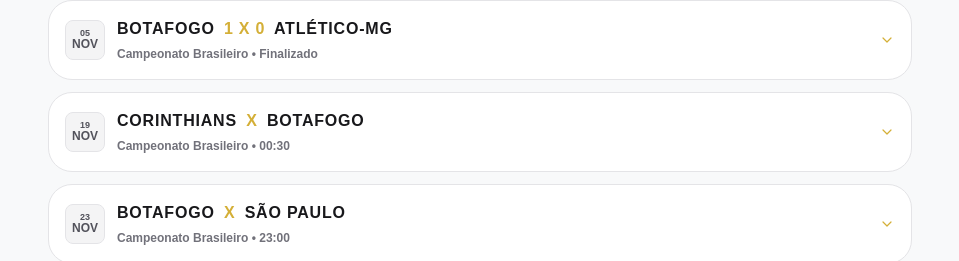
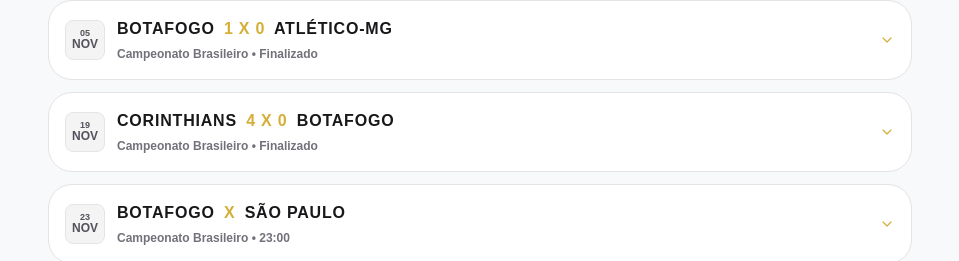
Before and after one commit to bmoliveira2025-IT/fogao-premio, a Next.js app in the folder portal/: page /matches in a window 1280 px wide. Shown: the part 3660-3921 px from the top of the page, without its empty margins (160-1119 px from the left). Built offline with nearby package versions, Linux system fonts and the light colour scheme; no server answers; the database is empty; a web font is replaced by a local one.

Commit message:
Scraper Run: Thu Nov 19 10:32:08 UTC 2026

```diff
--- a/portal/src/data/schedule.ts
+++ b/portal/src/data/schedule.ts
@@ -77,7 +77,7 @@ const rawSchedule: RawScheduleItem[] = [
   {"date": "24/10/2026", "homeTeam": "Internacional", "awayTeam": "Botafogo", "competition": "Campeonato Brasileiro", "time": "16:30", "round": 32, "dateIso": "2026-10-24T16:30:00-03:00", "location": "Beira-Rio", "sourceUrl": "https://ge.globo.com/rs/futebol/brasileirao-serie-a/jogo/24-10-2026/internacional-botafogo.ghtml", "result": "3 - 0"},
   {"date": "28/10/2026", "homeTeam": "Remo", "awayTeam": "Botafogo", "competition": "Campeonato Brasileiro", "time": "21:30", "round": 33, "dateIso": "2026-10-28T21:30:00-03:00", "location": "Mangueirão", "sourceUrl": "https://ge.globo.com/pa/futebol/brasileirao-serie-a/jogo/28-10-2026/remo-botafogo.ghtml", "result": "2 - 1"},
   {"date": "04/11/2026", "homeTeam": "Botafogo", "awayTeam": "Atlético-MG", "competition": "Campeonato Brasileiro", "time": "21:30", "round": 34, "dateIso": "2026-11-04T21:30:00-03:00", "location": "Nilton Santos (Engenhão)", "sourceUrl": "https://ge.globo.com/rj/futebol/brasileirao-serie-a/jogo/04-11-2026/botafogo-atletico-mg.ghtml", "result": "1 - 0"},
-  {"date": "18/11/2026", "homeTeam": "Corinthians", "awayTeam": "Botafogo", "competition": "Campeonato Brasileiro", "time": "21:30", "round": 35, "dateIso": "2026-11-18T21:30:00-03:00", "location": "Neo Química Arena", "sourceUrl": "https://ge.globo.com/sp/futebol/brasileirao-serie-a/jogo/18-11-2026/corinthians-botafogo.ghtml"},
+  {"date": "18/11/2026", "homeTeam": "Corinthians", "awayTeam": "Botafogo", "competition": "Campeonato Brasileiro", "time": "21:30", "round": 35, "dateIso": "2026-11-18T21:30:00-03:00", "location": "Neo Química Arena", "sourceUrl": "https://ge.globo.com/sp/futebol/brasileirao-serie-a/jogo/18-11-2026/corinthians-botafogo.ghtml", "result": "4 - 0"},
   {"date": "23/11/2026", "homeTeam": "Botafogo", "awayTeam": "São Paulo", "competition": "Campeonato Brasileiro", "time": "20:00", "round": 36, "dateIso": "2026-11-23T20:00:00-03:00", "location": "Nilton Santos (Engenhão)"},
   {"date": "28/11/2026", "homeTeam": "Botafogo", "awayTeam": "Bahia", "competition": "Campeonato Brasileiro", "time": "21:00", "round": 37, "dateIso": "2026-11-28T21:00:00-03:00", "location": "Nilton Santos (Engenhão)"},
   {"date": "02/12/2026", "homeTeam": "Santos", "awayTeam": "Botafogo", "competition": "Campeonato Brasileiro", "time": "21:30", "round": 38, "dateIso": "2026-12-02T21:30:00-03:00", "location": "Vila Belmiro"}
```
Also changed, not shown: 1 other file (tests, documents, lock files or other folders).
